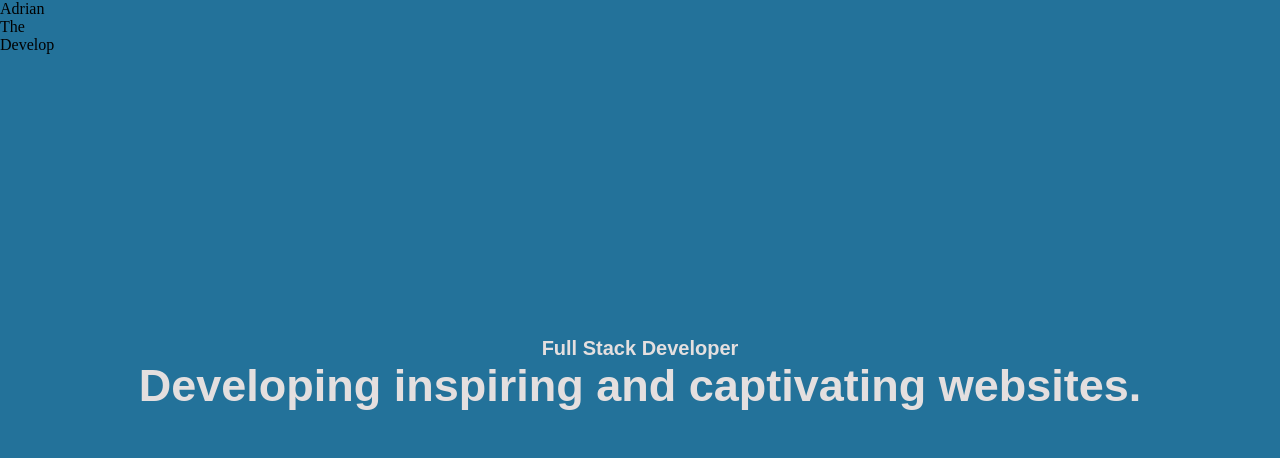
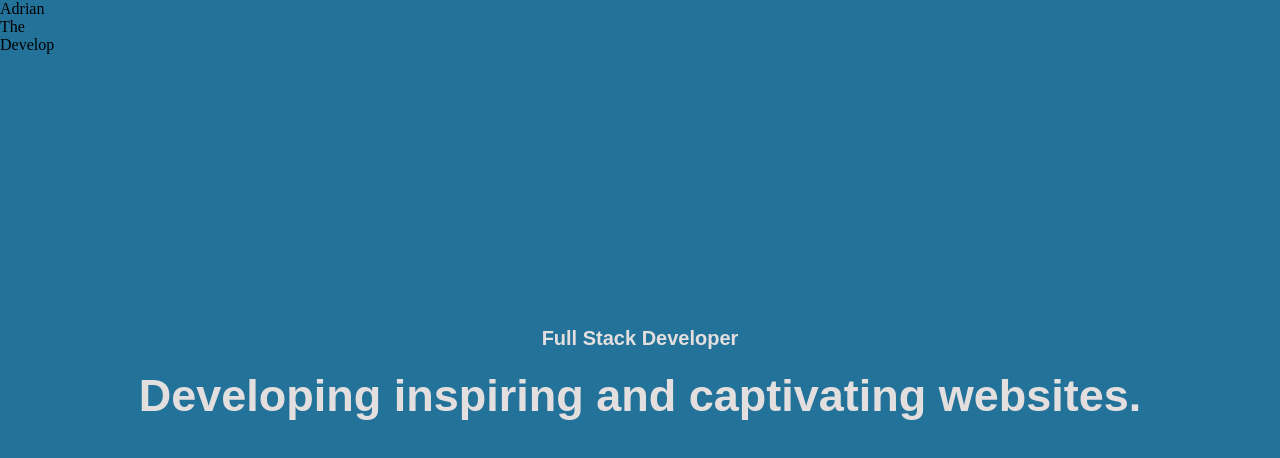
Before and after one commit to valverdea45/adrian-the-dev, a React (Create React App) app: page / in a window 1280 px wide. Shown: the top 458 px of the page. Built offline with nearby package versions, Linux system fonts and the light colour scheme.

Commit message:
got gap  between headlines in portfolio.css

```diff
--- a/src/Portfolio.css
+++ b/src/Portfolio.css
@@ -18,6 +18,7 @@
     justify-content: center;
     height: 80vh;
     width: 100%;
+    gap: 20px
 }
 
 .Headline-2 {
```
